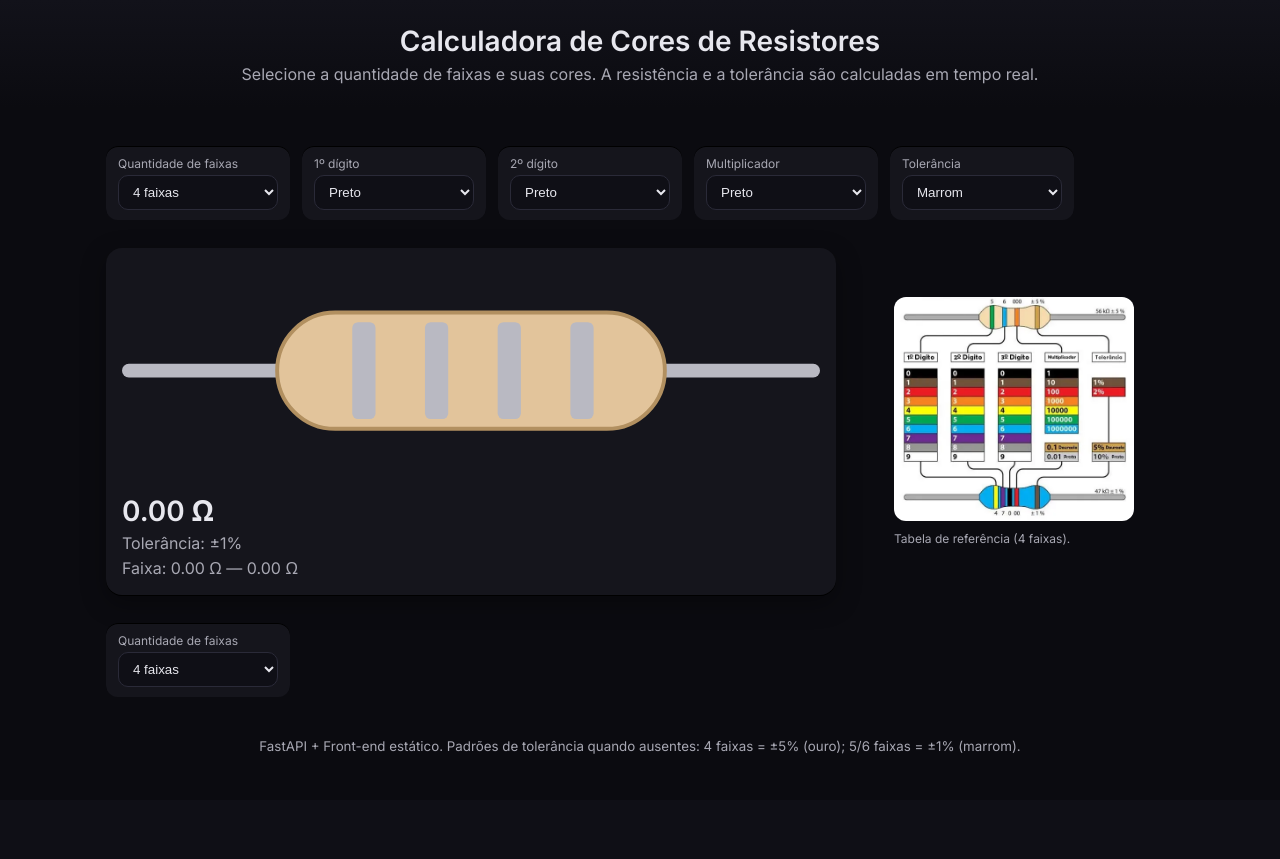
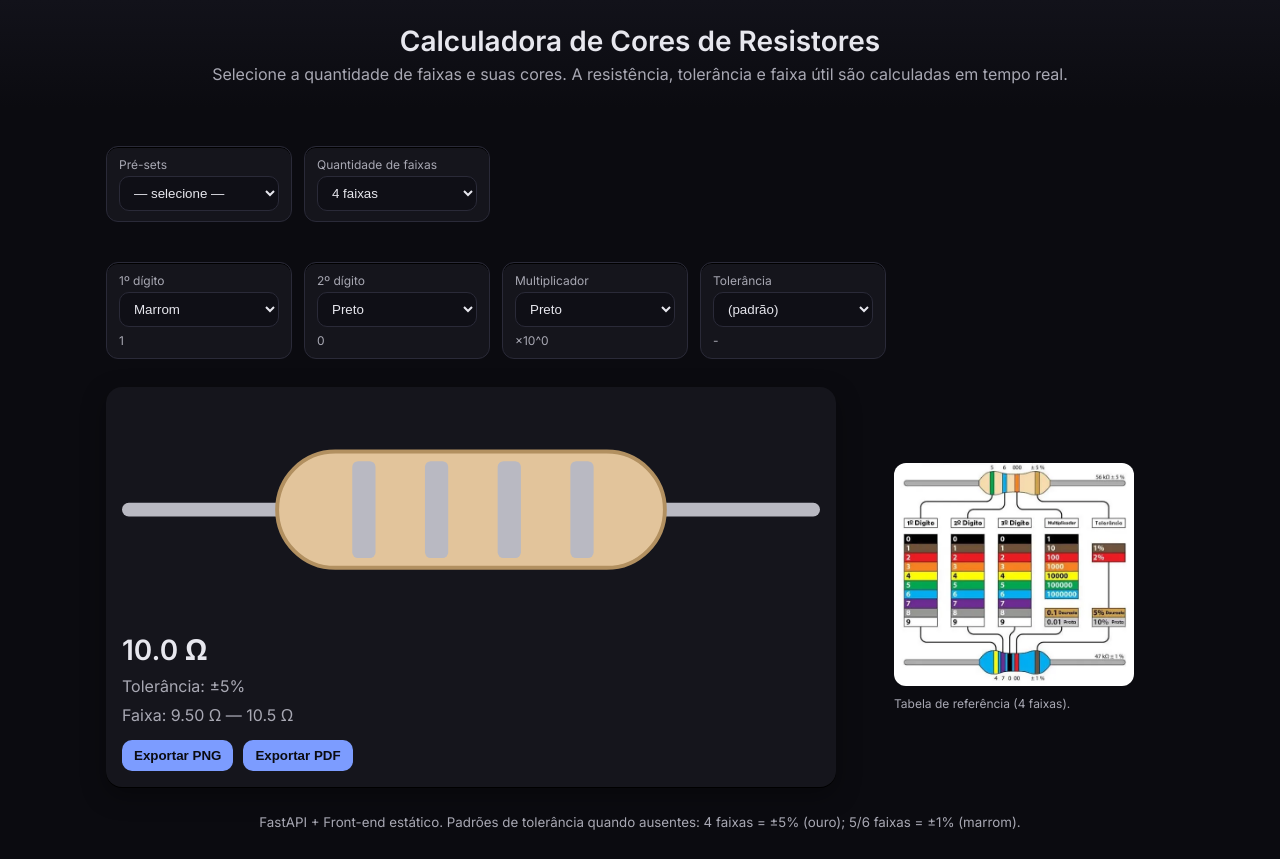
Before and after one commit to tiagocurtinhas/resistor, a FastAPI app: page / in a window 1280 px wide. Before the commit the page ends 754 px from the top, so only its background shows below. Run offline with FastAPI, Linux system fonts and the light colour scheme.

Commit message:
v0.3.0 seletor de faixa faixas superiores, pré-sets

```diff
--- a/app/main.py
+++ b/app/main.py
@@ -1,9 +1,13 @@
 
 from fastapi import FastAPI, Request, Query
-from fastapi.responses import HTMLResponse, JSONResponse
+from fastapi.responses import HTMLResponse, JSONResponse, StreamingResponse
 from fastapi.staticfiles import StaticFiles
 from fastapi.templating import Jinja2Templates
-from typing import Optional, List, Dict, Tuple
+from typing import Optional, List, Dict
+from io import BytesIO
+
+# Pillow for export
+from PIL import Image, ImageDraw, ImageFont
 
 app = FastAPI(title="Calculadora de Cores de Resistores")
 
@@ -28,6 +32,11 @@
 TEMPCO = {
     "marrom": 100, "vermelho": 50, "laranja": 15, "amarelo": 25, "azul": 10, "violeta": 5
 }
+COLORS_HEX = {
+    "preto":"#1a1a1a","marrom":"#6d3b13","vermelho":"#c62828","laranja":"#ef6c00",
+    "amarelo":"#f9a825","verde":"#2e7d32","azul":"#1565c0","violeta":"#6a1b9a",
+    "cinza":"#757575","branco":"#efefef","ouro":"#c6a700","prata":"#b0bec5","sem cor":"#00000000"
+}
 
 def format_ohms(value: float) -> str:
     units = [("GΩ", 1e9), ("MΩ", 1e6), ("kΩ", 1e3), ("Ω", 1)]
@@ -43,19 +52,31 @@
             return s
     return f"{value:.2f} Ω"
 
+def multiplier_exponent(color: str) -> int:
+    v = MULT[color]
+    # v is power of 10 like 0.01, 0.1, 1, 10 ...
+    import math
+    return int(round(math.log10(v)))
+
 @app.get("/", response_class=HTMLResponse)
 async def index(request: Request):
     # For simplicity, we pass the color lists to the template
     colors_digit = ["preto","marrom","vermelho","laranja","amarelo","verde","azul","violeta","cinza","branco"]
     colors_mult  = ["prata","ouro"] + colors_digit
-    colors_tol   = ["sem cor","prata","ouro","marrom","vermelho","verde","azul","violeta","cinza"]
-    colors_temp  = ["marrom","vermelho","laranja","amarelo","azul","violeta"]
+    colors_tol   = ["(padrão)"] + ["sem cor","prata","ouro","marrom","vermelho","verde","azul","violeta","cinza"]
+    colors_temp  = ["(nenhum)"] + ["marrom","vermelho","laranja","amarelo","azul","violeta"]
+    presets = [
+        # id, label, bands, colors
+        {"id":"47k_1", "label":"47 kΩ ±1%", "bands":5, "colors":["amarelo","violeta","preto","vermelho","marrom"]},
+        {"id":"10k_5", "label":"10 kΩ ±5%", "bands":4, "colors":["marrom","preto","laranja","ouro"]},
+    ]
     return templates.TemplateResponse("index.html", {
         "request": request,
         "colors_digit": colors_digit,
         "colors_mult": colors_mult,
         "colors_tol": colors_tol,
-        "colors_temp": colors_temp
+        "colors_temp": colors_temp,
+        "presets": presets
     })
 
 def compute_resistance(bands: int, c: List[str]) -> Dict:
@@ -66,19 +87,20 @@
        5: [d1, d2, d3, mult, tol?]
        6: [d1, d2, d3, mult, tol?, tempco?]
     """
-    c = [x.lower() for x in c]
+    c = [x.lower() for x in c if x]  # remove vazios
+
     tol_color = None
     tempco_color = None
     if bands == 4:
         d1, d2, mult = c[0], c[1], c[2]
-        tol_color = c[3] if len(c) >= 4 else None
+        tol_color = c[3] if len(c) >= 4 and c[3] not in ("(padrão)","") else None
         digits = str(DIGIT[d1]) + str(DIGIT[d2])
     elif bands in (5, 6):
         d1, d2, d3, mult = c[0], c[1], c[2], c[3]
-        tol_color = c[4] if len(c) >= 5 else None
+        tol_color = c[4] if len(c) >= 5 and c[4] not in ("(padrão)","") else None
         digits = str(DIGIT[d1]) + str(DIGIT[d2]) + str(DIGIT[d3])
         if bands == 6:
-            tempco_color = c[5] if len(c) >= 6 else None
+            tempco_color = c[5] if len(c) >= 6 and c[5] not in ("(nenhum)","") else None
     else:
         raise ValueError("Número de faixas inválido")
     base = int(digits)
@@ -103,13 +125,17 @@
         "max": vmax,
         "min_text": format_ohms(vmin),
         "max_text": format_ohms(vmax),
+        "digits": digits,
+        "mult_color": mult,
+        "mult_exp": multiplier_exponent(mult)
     }
     if bands == 6:
         if tempco_color is None:
-            # escolha padrão comum para 6 bandas quando não informado
-            tempco_color = "marrom"
-        result["tempco_ppm"] = TEMPCO.get(tempco_color, None)
-        result["tempco_color"] = tempco_color
+            result["tempco_ppm"] = None
+            result["tempco_color"] = None
+        else:
+            result["tempco_ppm"] = TEMPCO.get(tempco_color, None)
+            result["tempco_color"] = tempco_color
     return result
 
 @app.get("/api/calc", response_class=JSONResponse)
@@ -122,7 +148,6 @@
     c4: Optional[str] = Query(None),
     c5: Optional[str] = Query(None),
 ):
-    # Monta lista de cores conforme o número de faixas
     cores = [c0, c1, c2]
     if bands >= 4 and c3 is not None:
         cores.append(c3)
@@ -136,3 +161,136 @@
         return res
     except Exception as e:
         return JSONResponse({"error": str(e)}, status_code=400)
+
+# ---------------- Exports ----------------
+
+def render_png(bands: int, colors: List[str], data: Dict) -> Image.Image:
+    # Canvas
+    W, H = 1200, 700
+    img = Image.new("RGBA", (W, H), (11, 11, 16, 255))
+    d = ImageDraw.Draw(img)
+
+    # Colors
+    def hx(c):
+        from PIL import ImageColor
+        return ImageColor.getrgb(COLORS_HEX.get(c, "#000000"))
+    card = (21,21,28,255)
+    fg = (231,231,238,255)
+    muted = (168,168,179,255)
+    accent = (124,156,255,255)
+
+    # Card
+    margin = 40
+    d.rounded_rectangle([margin, margin+80, W-margin, H-margin], 24, fill=card)
+
+    # Title
+    try:
+        font_title = ImageFont.truetype("DejaVuSans-Bold.ttf", 44)
+        font_big   = ImageFont.truetype("DejaVuSans-Bold.ttf", 64)
+        font_med   = ImageFont.truetype("DejaVuSans.ttf", 28)
+        font_small = ImageFont.truetype("DejaVuSans.ttf", 24)
+    except:
+        font_title = font_big = font_med = font_small = None
+    d.text((margin, margin), "Calculadora de Cores de Resistores", fill=fg, font=font_title)
+
+    # Resistor drawing area
+    cx, cy = W//2, H//2 + 40
+    body_w, body_h = 520, 150
+    wire_len = 260
+    # wires
+    d.rounded_rectangle([cx-wire_len-180, cy-7, cx-body_w//2, cy+7], 7, fill=(185,185,194,255))
+    d.rounded_rectangle([cx+body_w//2, cy-7, cx+wire_len+180, cy+7], 7, fill=(185,185,194,255))
+    # body
+    d.rounded_rectangle([cx-body_w//2, cy-body_h//2, cx+body_w//2, cy+body_h//2], 60, fill=(226,196,155,255), outline=(178,144,96,255), width=6)
+
+    # bands
+    n = bands
+    startX = cx - body_w//2 + 50
+    endX = cx + body_w//2 - 50
+    span = endX - startX
+    band_w = 28
+    for i in range(n):
+        x = startX + ((i+0.5) * span / n) - band_w/2
+        d.rounded_rectangle([x, cy-90, x+band_w, cy+90], 6, fill=hx(colors[i]))
+
+    # Value box
+    d.text((margin+30, margin+120), data["text_value"], fill=fg, font=font_big)
+    d.text((margin+30, margin+200), f"Tolerância: ±{data['tolerance_percent']}%", fill=muted, font=font_med)
+    d.text((margin+30, margin+240), f"Faixa: {data['min_text']} — {data['max_text']}", fill=muted, font=font_med)
+
+    # Legend of bands
+    labels = []
+    if bands == 4:
+        labels = [
+            ("1º dígito", str(colors[0]).title()),
+            ("2º dígito", str(colors[1]).title()),
+            ("Multiplicador", f"x10^{data['mult_exp']}"),
+            ("Tolerância", f"±{data['tolerance_percent']}%"),
+        ]
+    elif bands == 5:
+        labels = [
+            ("1º dígito", str(colors[0]).title()),
+            ("2º dígito", str(colors[1]).title()),
+            ("3º dígito", str(colors[2]).title()),
+            ("Multiplicador", f"x10^{data['mult_exp']}"),
+            ("Tolerância", f"±{data['tolerance_percent']}%"),
+        ]
+    else:
+        temp_line = f"{data.get('tempco_ppm','-')} ppm/K" if data.get("tempco_ppm") else "-"
+        labels = [
+            ("1º dígito", str(colors[0]).title()),
+            ("2º dígito", str(colors[1]).title()),
+            ("3º dígito", str(colors[2]).title()),
+            ("Multiplicador", f"x10^{data['mult_exp']}"),
+            ("Tolerância", f"±{data['tolerance_percent']}%"),
+            ("Tempco", temp_line),
+        ]
+    lx = W - 420
+    ly = margin + 120
+    for name, val in labels:
+        d.text((lx, ly), name, fill=muted, font=font_small); ly += 22
+        d.text((lx, ly), val,  fill=fg,    font=font_med ); ly += 36
+
+    return img
+
+@app.get("/export/png")
+async def export_png(
+    bands: int = Query(4, ge=4, le=6),
+    c0: str = Query("marrom"),
+    c1: str = Query("preto"),
+    c2: str = Query("preto"),
+    c3: Optional[str] = Query(None),
+    c4: Optional[str] = Query(None),
+    c5: Optional[str] = Query(None),
+):
+    cores = [c0, c1, c2]
+    if bands >= 4 and c3 is not None and c3 not in ("(padrão)",""):
+        cores.append(c3)
+    if bands >= 5 and c4 is not None and c4 not in ("(padrão)",""):
+        cores.append(c4)
+    if bands == 6 and c5 is not None and c5 not in ("(nenhum)",""):
+        cores.append(c5)
+
+    data = compute_resistance(bands, [c0,c1,c2,c3,c4,c5])
+    img = render_png(bands, [c0,c1,c2,c3 or "-",c4 or "-",c5 or "-"], data)
+    buf = BytesIO()
+    img.save(buf, format="PNG")
+    buf.seek(0)
+    return StreamingResponse(buf, media_type="image/png")
+
+@app.get("/export/pdf")
+async def export_pdf(
+    bands: int = Query(4, ge=4, le=6),
+    c0: str = Query("marrom"),
+    c1: str = Query("preto"),
+    c2: str = Query("preto"),
+    c3: Optional[str] = Query(None),
+    c4: Optional[str] = Query(None),
+    c5: Optional[str] = Query(None),
+):
+    data = compute_resistance(bands, [c0,c1,c2,c3,c4,c5])
+    img = render_png(bands, [c0,c1,c2,c3 or "-",c4 or "-",c5 or "-"], data).convert("RGB")
+    buf = BytesIO()
+    img.save(buf, format="PDF")
+    buf.seek(0)
+    return StreamingResponse(buf, media_type="application/pdf")
--- a/app/static/script.js
+++ b/app/static/script.js
@@ -7,44 +7,70 @@
 
 const state = {
   bands: 4,
-  colors: ["preto","preto","preto","marrom", null, null] // defaults (4 faixas; tol marrom = 1% mas será ajustado no backend)
+  colors: ["marrom","preto","preto","(padrão)", "(padrão)", "(nenhum)"] // defaults
 };
 
 const topControls = document.getElementById("controls-top");
-const bottomControls = document.getElementById("controls-bottom");
 const svg = document.getElementById("resistor-svg");
 let bandRects = [];
 
+function pretty(valType, color) {
+  if (!color || color === "(padrão)" || color === "(nenhum)") return "-";
+  if (valType === "digit") {
+    const idx = window.COLORS.digit.indexOf(color);
+    return idx >= 0 ? String(idx) : "-";
+  }
+  if (valType === "mult") {
+    // map to exponent
+    const multIndex = window.COLORS.mult.indexOf(color);
+    const map = {
+      "prata": -2, "ouro": -1, "preto":0, "marrom":1, "vermelho":2, "laranja":3, "amarelo":4,
+      "verde":5, "azul":6, "violeta":7, "cinza":8, "branco":9
+    };
+    const exp = map[color] ?? 0;
+    return `×10^${exp}`;
+  }
+  if (valType === "tol") {
+    const map = {"sem cor":"±20%","prata":"±10%","ouro":"±5%","marrom":"±1%","vermelho":"±2%","verde":"±0.5%","azul":"±0.25%","violeta":"±0.10%","cinza":"±0.05%"};
+    return map[color] || "-";
+  }
+  if (valType === "temp") {
+    const map = {"marrom":"100 ppm/K","vermelho":"50 ppm/K","laranja":"15 ppm/K","amarelo":"25 ppm/K","azul":"10 ppm/K","violeta":"5 ppm/K"};
+    return map[color] || "-";
+  }
+  return "-";
+}
+
 function buildControls() {
   topControls.innerHTML = "";
-  bottomControls.innerHTML = "";
-  const holder = (state.bands === 4) ? topControls : bottomControls;
 
-  // Quantidade de faixas (sempre no topo visual)
-  const selectorRow = document.createElement("div");
-  selectorRow.className = "controls inline";
-  const bandField = document.createElement("div");
-  bandField.className = "field";
-  bandField.innerHTML = `
+  // Linha 1: presets + quantidade de faixas
+  const row1 = document.createElement("div");
+  row1.className = "controls inline";
+  row1.innerHTML = `
+    <div class="field">
+      <label>Pré-sets</label>
+      <select id="preset">
+        <option value="">— selecione —</option>
+      </select>
+    </div>
+    <div class="field">
       <label>Quantidade de faixas</label>
       <select id="band-count">
         <option value="4">4 faixas</option>
         <option value="5">5 faixas</option>
         <option value="6">6 faixas</option>
-    </select>`;
-  selectorRow.appendChild(bandField);
-  // place selector in both control areas to keep easy access
-  topControls.appendChild(selectorRow.cloneNode(true));
-  bottomControls.appendChild(selectorRow);
+      </select>
+    </div>`;
+  topControls.appendChild(row1);
 
-  // Inputs das faixas
+  // Inputs das faixas (sempre em cima)
   const container = document.createElement("div");
   container.className = "controls";
-
   const addField = (label, id, options) => {
     const f = document.createElement("div");
     f.className = "field";
-    f.innerHTML = `<label>${label}</label><select id="${id}"></select>`;
+    f.innerHTML = `<label>${label}</label><select id="${id}"></select><div class="hint" id="${id}-hint">-</div>`;
     const sel = f.querySelector("select");
     options.forEach(c => {
       const o = document.createElement("option");
@@ -75,7 +101,7 @@
     var s6 = addField("Tempco (ppm/K)", "c5", window.COLORS.temp);
   }
 
-  holder.appendChild(container);
+  topControls.appendChild(container);
 
   // set values
   const ids = ["c0","c1","c2","c3","c4","c5"];
@@ -84,24 +110,57 @@
     if (!el) return;
     const v = state.colors[idx] ?? el.options[0]?.value;
     if (v) el.value = v;
+    updateHint(id);
     el.addEventListener("change", ()=>{
       state.colors[idx] = el.value;
+      updateHint(id);
       drawBands();
       calc();
     });
   });
 
-  // band count select listeners (both copies)
-  document.querySelectorAll("#band-count").forEach(sel=>{
-    sel.value = String(state.bands);
-    sel.addEventListener("change", (e)=>{
+  // fill presets options
+  const presetSel = document.getElementById("preset");
+  window.COLORS.presets.forEach(p=>{
+    const o = document.createElement("option");
+    o.value = p.id; o.textContent = p.label;
+    presetSel.appendChild(o);
+  });
+  presetSel.addEventListener("change", ()=> applyPreset(presetSel.value));
+
+  // band count select
+  const bandSel = document.getElementById("band-count");
+  bandSel.value = String(state.bands);
+  bandSel.addEventListener("change", (e)=>{
     state.bands = parseInt(e.target.value,10);
-      // adjust defaults for tolerance when missing (handled server-side too)
     buildControls();
     drawBands();
     calc();
   });
-  });
+}
+
+function updateHint(id){
+  const el = document.getElementById(id);
+  const hint = document.getElementById(id+"-hint");
+  if (!el || !hint) return;
+  let valType = "digit";
+  if (id === "c2" && state.bands === 4) valType = "mult";
+  if (state.bands >= 5 && (id === "c3")) valType = "mult";
+  if (state.bands === 6 && id === "c5") valType = "temp";
+  if ((state.bands === 4 && id === "c3") || (state.bands >= 5 && id === "c4")) valType = "tol";
+  hint.textContent = pretty(valType, el.value);
+}
+
+function applyPreset(presetId){
+  const p = window.COLORS.presets.find(x=>x.id===presetId);
+  if (!p) return;
+  state.bands = p.bands;
+  // reset colors and apply
+  state.colors = ["(padrão)","(padrão)","(padrão)","(padrão)","(padrão)","(nenhum)"];
+  p.colors.forEach((c,i)=> state.colors[i]=c);
+  buildControls();
+  drawBands();
+  calc();
 }
 
 function drawBands() {
@@ -109,7 +168,6 @@
   bandRects.forEach(r=>r.remove());
   bandRects = [];
 
-  // positions relative to body area (x from 200 to 520 approx)
   const startX = 210, endX = 510;
   const span = endX - startX;
   const n = state.bands;
@@ -129,10 +187,7 @@
     bandRects.push(rect);
   }
 
-  // recolor on change
-  bandRects.forEach((r,i)=>{
-    r.setAttribute("fill", COLORS_HEX[state.colors[i] || "preto"]);
-  });
+  bandRects.forEach((r,i)=> r.setAttribute("fill", COLORS_HEX[state.colors[i] || "preto"]));
 }
 
 async function calc(){
@@ -140,7 +195,13 @@
   const params = new URLSearchParams();
   params.set("bands", state.bands);
   for (let i=0;i<state.bands;i++){
-    params.set("c"+i, state.colors[i] || "");
+    let v = state.colors[i] || "";
+    // Don't send placeholders for defaults
+    if ((i === 3 && state.bands === 4) || (i === 4 && state.bands >=5)) {
+      if (v === "(padrão)") v = "";
+    }
+    if (i === 5 && state.bands === 6 && v === "(nenhum)") v = "";
+    params.set("c"+i, v);
   }
   const res = await fetch("/api/calc?"+params.toString());
   const data = await res.json();
@@ -158,7 +219,6 @@
   valueEl.textContent = data.text_value;
   tolEl.textContent = `Tolerância: ±${data.tolerance_percent}%`;
   rangeEl.textContent = `Faixa: ${data.min_text} — ${data.max_text}`;
-
   if (state.bands === 6 && data.tempco_ppm){
     tempLine.style.display = "block";
     tempLine.textContent = `Tempco: ${data.tempco_ppm} ppm/K`;
@@ -166,10 +226,16 @@
     tempLine.style.display = "none";
   }
 
-  // color the bands visibly
-  bandRects.forEach((r,i)=>{
-    r.setAttribute("fill", COLORS_HEX[state.colors[i] || "preto"]);
-  });
+  bandRects.forEach((r,i)=> r.setAttribute("fill", COLORS_HEX[state.colors[i] || "preto"]));
+
+  // export buttons
+  const btnPng = document.getElementById("btn-png");
+  const btnPdf = document.getElementById("btn-pdf");
+  const q = new URLSearchParams();
+  q.set("bands", state.bands);
+  for (let i=0;i<state.bands;i++) q.set("c"+i, state.colors[i] || "");
+  btnPng.onclick = ()=> window.open("/export/png?"+q.toString(), "_blank");
+  btnPdf.onclick = ()=> window.open("/export/pdf?"+q.toString(), "_blank");
 }
 
 // init
--- a/app/static/styles.css
+++ b/app/static/styles.css
@@ -1,6 +1,6 @@
 
 :root{
-  --bg:#0b0b10; --fg:#e7e7ee; --muted:#a8a8b3; --card:#15151c; --accent:#7c9cff;
+  --bg:#0b0b10; --fg:#e7e7ee; --muted:#a8a8b3; --card:#15151c; --accent:#7c9cff; --line:#2a2a38;
 }
 *{box-sizing:border-box}
 body{margin:0; font-family:"Inter",system-ui,Segoe UI,Roboto,Arial; background:var(--bg); color:var(--fg)}
@@ -20,13 +20,17 @@
 .band{width:24px}
 
 .controls{display:flex; flex-wrap:wrap; gap:12px; margin:14px 0}
-.controls .field{background:var(--card); padding:10px 12px; border-radius:12px; box-shadow:0 1px 0 #000 inset}
+.controls .field{background:var(--card); padding:10px 12px; border-radius:12px; box-shadow:0 1px 0 #000 inset; border:1px solid var(--line)}
 .controls label{display:block; font-size:12px; color:var(--muted); margin-bottom:4px}
-.controls select{background:#0f0f16; color:var(--fg); border:1px solid #2a2a38; border-radius:10px; padding:8px 10px; min-width:160px}
+.controls select{background:#0f0f16; color:var(--fg); border:1px solid var(--line); border-radius:10px; padding:8px 10px; min-width:160px}
 .controls .inline{display:flex; gap:12px; align-items:end}
+.controls .hint{font-size:12px; color:var(--muted); margin-top:6px;}
 
-.result{margin-top:10px; display:grid; gap:4px}
+.result{margin-top:10px; display:grid; gap:8px}
 .result .value{font-size:28px; font-weight:700}
 .result .tolerance,.result .range,.result .tempco{color:var(--muted)}
+.result .actions{display:flex; gap:10px; margin-top:6px}
+.result .actions button{background:var(--accent); border:none; color:#0b0b10; padding:8px 12px; border-radius:10px; font-weight:600; cursor:pointer}
+.result .actions button:hover{filter:brightness(1.05)}
 
 footer{max-width:1100px; margin:12px auto 28px; color:var(--muted); text-align:center}
--- a/app/templates/index.html
+++ b/app/templates/index.html
@@ -7,12 +7,11 @@
   <title>Calculadora de Cores de Resistores</title>
   <link href="https://fonts.googleapis.com/css2?family=Inter:wght@400;600&display=swap" rel="stylesheet"/>
   <link rel="stylesheet" href="/static/styles.css"/>
-  <script defer src="/static/script.js"></script>
 </head>
 <body>
   <header>
     <h1>Calculadora de Cores de Resistores</h1>
-    <p>Selecione a quantidade de faixas e suas cores. A resistência e a tolerância são calculadas em tempo real.</p>
+    <p>Selecione a quantidade de faixas e suas cores. A resistência, tolerância e faixa útil são calculadas em tempo real.</p>
   </header>
 
   <main>
@@ -32,6 +31,10 @@
           <div class="value">—</div>
           <div class="tolerance">Tolerância: —</div>
           <div class="range">Faixa: —</div>
+          <div class="actions">
+            <button id="btn-png">Exportar PNG</button>
+            <button id="btn-pdf">Exportar PDF</button>
+          </div>
           <div class="tempco" id="tempco-line" style="display:none">Tempco: —</div>
         </div>
       </div>
@@ -42,8 +45,6 @@
         </figure>
       </aside>
     </section>
-
-    <section class="controls bottom" id="controls-bottom"></section>
   </main>
 
   <footer>
@@ -51,13 +52,25 @@
   </footer>
 
   <script>
-    // Dados passados pelo backend via template context (se necessário)
     window.COLORS = {
       digit: {{ colors_digit|tojson }},
       mult: {{ colors_mult|tojson }},
       tol: {{ colors_tol|tojson }},
-      temp: {{ colors_temp|tojson }}
+      temp: {{ colors_temp|tojson }},
+      presets: {{ presets|tojson }}
     };
   </script>
+
+  <script>
+    window.COLORS = {
+      digit: {{ colors_digit|tojson }},
+      mult: {{ colors_mult|tojson }},
+      tol: {{ colors_tol|tojson }},
+      temp: {{ colors_temp|tojson }},
+      presets: {{ presets|tojson }}
+    };
+  </script>
+  <script src="/static/script.js"></script>
 </body>
+
 </html>
```
Also changed, not shown: app/static/images/ex_input.png (added). Lines whose indentation alone changed are shown as unchanged.
